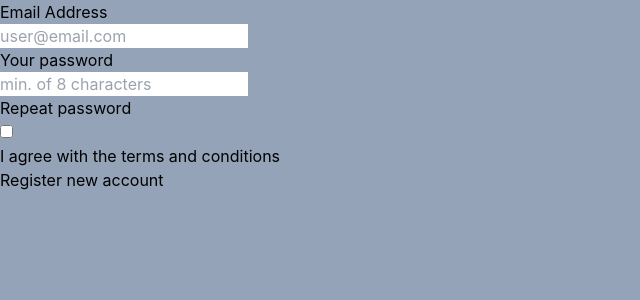
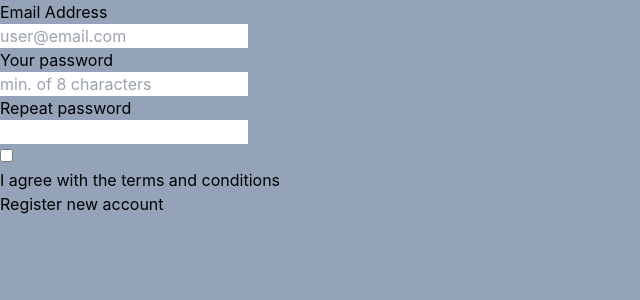
Before and after one commit to ksemilla/bunotan-frontend, a React (Vite) app: page /register in a window 1280 px wide. Shown: the top 300 px of the page, without its empty margins (0-640 px from the left). Built offline with nearby package versions, Linux system fonts and the light colour scheme.

Commit message:
initial register page with master component

```diff
--- a/src/pages/register/components/RegisterInput.tsx
+++ b/src/pages/register/components/RegisterInput.tsx
@@ -13,6 +13,7 @@ const RegisterInput = (props: InputProps) => {
     required,
     ...rest
   } = props;
+
   return (
     <div className="ml-2">
       <input
--- a/src/pages/register/components/RegisterSpan.tsx
+++ b/src/pages/register/components/RegisterSpan.tsx
@@ -1,11 +1,31 @@
-interface SpanProps extends React.HTMLAttributes<HTMLSpanElement> {}
+import RegisterInput from "./RegisterInput";
+import RegisterLabel from "./RegisterLabel";
+
+interface SpanProps extends React.HTMLAttributes<HTMLSpanElement> {
+  inputValue: string;
+  setInputValue: React.Dispatch<React.SetStateAction<string>>;
+  type: string;
+  htmlFor: string;
+  text: string;
+}
 
 const RegisterSpan = (props: SpanProps) => {
-    return <span>
-        <div className="mb-6 flex items-center justify-center">
-            {props.children}
-        </div>
+  const { type, id, text, htmlFor, inputValue, setInputValue, ...rest } = props;
+
+  return (
+    <span>
+      <div className="mb-6 flex items-center justify-center">
+        <RegisterLabel htmlFor={htmlFor}>{text}</RegisterLabel>
+        <RegisterInput
+          type={type}
+          id={id}
+          inputValue={inputValue}
+          setInputValue={setInputValue}
+          {...rest}
+        />
+      </div>
     </span>
-}
+  );
+};
 
-export default RegisterSpan
+export default RegisterSpan;
--- a/src/pages/register/index.tsx
+++ b/src/pages/register/index.tsx
@@ -1,48 +1,44 @@
 import { useState } from "react";
-import RegisterInput from "./components/RegisterInput";
-import RegisterLabel from "./components/RegisterLabel";
 import RegisterSpan from "./components/RegisterSpan";
 
 const Register = () => {
   const [username, setUsername] = useState("");
   const [password, setPassword] = useState("");
+  const [repeatPassword, setRepeatPassword] = useState("");
 
-  console.log("username", username);
+  const checkPassword = () => password == repeatPassword;
 
   return (
     <>
       <form>
         <div className="h-screen flex flex-col justify-center">
-          <RegisterSpan>
-            <RegisterLabel htmlFor="email">Email Address</RegisterLabel>
-            <RegisterInput
+          <RegisterSpan
+            htmlFor="email"
+            text="Email Address"
             type="email"
             id="email"
             placeholder="user@email.com"
             inputValue={username}
             setInputValue={setUsername}
-              // value={username}
-              // onChange={(e) => {
-              //   setUsername(e.target.value);
-              // }}
           />
-          </RegisterSpan>
-          <RegisterSpan>
-            <RegisterLabel htmlFor="password">Your password</RegisterLabel>
-            <RegisterInput
+          <RegisterSpan
+            htmlFor="password"
+            text="Your password"
             type="password"
             id="password"
             placeholder="min. of 8 characters"
             inputValue={password}
             setInputValue={setPassword}
           />
-          </RegisterSpan>
-          <RegisterSpan>
-            <RegisterLabel htmlFor="repeat-password">
-              Repeat password
-            </RegisterLabel>
-            {/* <RegisterInput type="password" id="repeat-password" /> */}
-          </RegisterSpan>
+          <RegisterSpan
+            htmlFor="repeat-password"
+            text="Repeat password"
+            type="password"
+            id="repeat-password"
+            inputValue={repeatPassword}
+            setInputValue={setRepeatPassword}
+            onKeyUp={checkPassword}
+          />
           <div className="flex items-start mb-6 justify-center">
             <div className="flex items-center h-5">
               <input
```
Also changed, not shown: src/pages/register/components/RegisterLabel.tsx (+7 -7 lines). Lines whose indentation alone changed are shown as unchanged.
